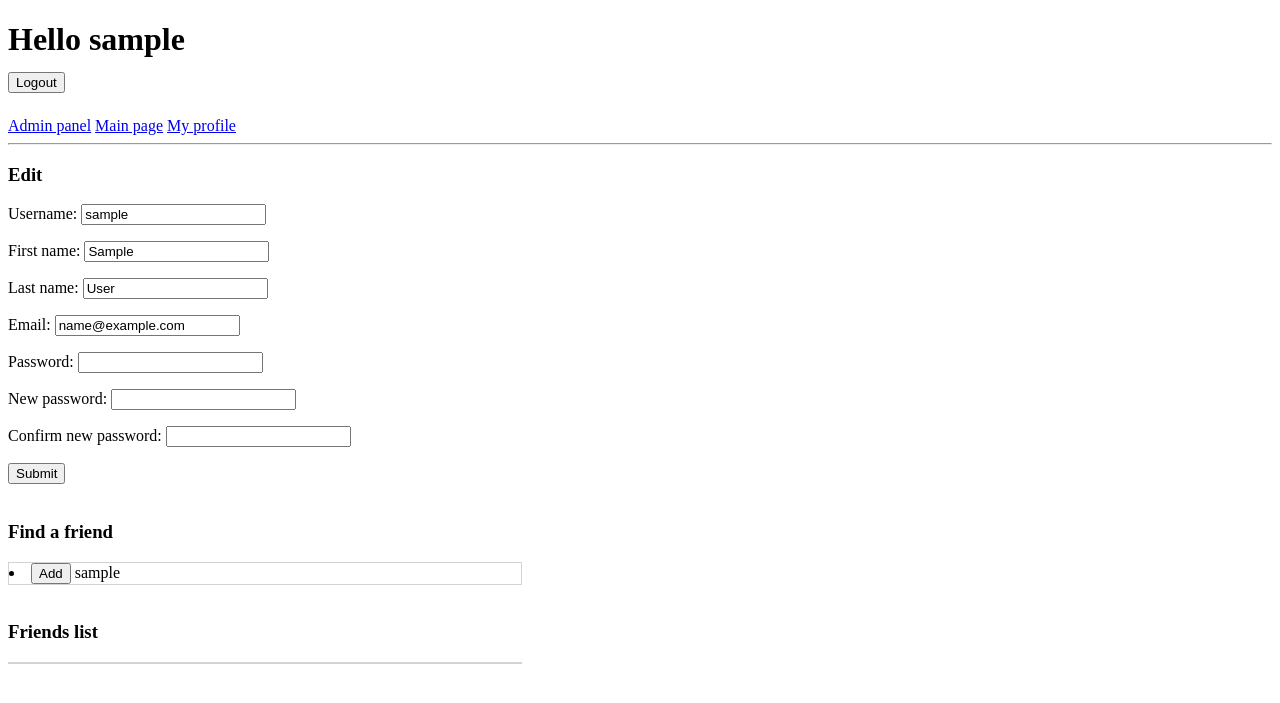
After one commit to Konsyliarz42/messenger, a Django app: page /profile in a window 1280 px wide. The commit adds this page. Shown: the top 703 px of the page. Run offline with Django 3.2, Linux system fonts and the light colour scheme; the visitor is signed in with stand-in values (Sample User, id 1); data comes from the database, SQL or seed files in the repository; some libraries are stand-ins or nearby versions.

Commit message:
Add edit user

```diff
--- a/mysite/messenger/forms.py
+++ b/mysite/messenger/forms.py
@@ -3,6 +3,20 @@ from django.core.validators import validate_email, EmailValidator
 from django.core.exceptions import ValidationError
 
 from .models import User
+
+MESSAGES = {
+    'error': {
+        'username_exist': "This username is already used.",
+        'username_found': "User has not found.",
+        'username_short': "The username must have min. 3 marks.",
+        'email_invalid': "This is not an address e-mail.",
+        'email_exist': "This email is already used.",
+        'password_confirm': "Write two the same passwords.",
+        'password_required': "The password is required.",
+        'password_short': "The password must have min. 8 marks",
+        'password_wrong': "Wrong password."
+    }
+}
 
 class RegisterForm(forms.ModelForm):
 
@@ -22,9 +36,8 @@ class RegisterForm(forms.ModelForm):
             'username': ""
         }
 
-    email = forms.EmailField(error_messages={'invalid': "This is not e-mail."})
+    email = forms.EmailField(error_messages={'invalid': MESSAGES['error']['email_invalid']})
     confirm_password = forms.CharField(widget=forms.PasswordInput)
-
 
     def clean(self):
 
@@ -35,19 +48,19 @@ class RegisterForm(forms.ModelForm):
         confirm_password = cleaned_data.get('confirm_password')
 
         if password != confirm_password:
-            self.add_error('confirm_password', "You have to write two the same passwords.")
+            self.add_error('confirm_password', MESSAGES['error']['password_confirm'])
 
         if len(password) < 8:
-            self.add_error('password', "Password has to min 8 marks.")
+            self.add_error('password', MESSAGES['error']['password_short'])
 
         if User.objects.filter(email=email).all():
-            self.add_error('email', "This e-mail is already in our database.")
+            self.add_error('email', MESSAGES['error']['email_exist'])
 
         if User.objects.filter(username=username).all():
-            self.add_error('username', "This username is already in our database.")
+            self.add_error('username', MESSAGES['error']['username_exist'])
 
         if len(username) < 3:
-            self.add_error('username', "Username has to min 3 marks.")
+            self.add_error('username', MESSAGES['error']['username_short'])
 
 
 class LoginForm(forms.Form):
@@ -64,9 +77,59 @@ class LoginForm(forms.Form):
         user = User.objects.filter(username=username).all()
 
         if not user:
-            self.add_error('username', "We have not founded the user with that name.")
+            self.add_error('username', MESSAGES['error']['username_found'])
         else:
             user = user[0]
 
             if not user.check_password(password):
-                self.add_error('password', "The password is wrong.")
+                self.add_error('password', MESSAGES['error']['password_wrong'])
+
+
+class EditProfileForm(forms.Form):
+
+    username = forms.CharField(max_length=150)
+    first_name = forms.CharField(max_length=150, required=False)
+    last_name = forms.CharField(max_length=150, required=False)
+    email = forms.EmailField(widget=forms.EmailInput, error_messages={'invalid': MESSAGES['error']['email_invalid']})
+    password = forms.CharField(max_length=150, widget=forms.PasswordInput, required=False)
+    new_password = forms.CharField(max_length=150, widget=forms.PasswordInput, required=False)
+    confirm_new_password = forms.CharField(max_length=150, widget=forms.PasswordInput, required=False)
+
+    def __init__(self, user, *args, **kwargs):
+
+        self.user = user
+        super(EditProfileForm, self).__init__(*args, **kwargs)
+
+
+    def clean(self):
+
+        cleaned_data = super(EditProfileForm, self).clean()
+        username = cleaned_data.get('username')
+        email = cleaned_data.get('email')
+        password = cleaned_data.get('password')
+        new_password = cleaned_data.get('new_password')
+        confirm_new_password = cleaned_data.get('confirm_new_password')
+
+
+        if new_password:
+            if new_password != confirm_new_password:
+                self.add_error('confirm_new_password', MESSAGES['error']['password_confirm'])
+
+            if len(new_password) < 8:
+                self.add_error('new_password', MESSAGES['error']['password_short'])
+
+            if not password:
+                self.add_error('password', MESSAGES['error']['password_required'])
+            elif not self.user.check_password(password):
+                self.add_error('password', MESSAGES['error']['password_wrong'])
+
+        if self.user.email != email:
+            if User.objects.filter(email=email).all():
+                self.add_error('email', MESSAGES['error']['email_exist'])
+
+        if self.user.username != username:
+            if User.objects.filter(username=username).all():
+                self.add_error('username', MESSAGES['error']['username_exist'])
+
+            if len(username) < 3:
+                self.add_error('username', MESSAGES['error']['username_short'])
--- a/mysite/messenger/models.py
+++ b/mysite/messenger/models.py
@@ -8,6 +8,7 @@ from datetime import datetime
 class Profile(models.Model):
     user = models.OneToOneField(User, on_delete=models.CASCADE)
     firends = models.JSONField(default=list)
+    description = models.TextField(blank=True)
 
     #--------------------------------
 
--- a/mysite/messenger/templates/index.html
+++ b/mysite/messenger/templates/index.html
@@ -10,67 +10,24 @@
     </head>
 
     <body>
-        <h1>Hello {{ user }}</h1>
+        <h1>
+            Hello {{ user }}
 
-        {% if user.is_authenticated %}
-            <form method="POST">
-                {% csrf_token %}
-                <button name="form" value="logout">Logout</button>
-            </form>
+            {% if user.is_authenticated %}
+                <form method="POST" action="/home">
+                    {% csrf_token %}
+                    <button name="form" value="logout">Logout</button>
+                </form>
+            {% endif %}
+        </h1>
 
-            {% if user.is_superuser %}<a href="/admin/"><button>Admin panel</button></a>{% endif %}
-        {% endif %}
+        <div>
+            {% if user.is_superuser %}<a href="/admin/">Admin panel</a>{% endif %}
+            <a href="/home">Main page</a>
+            <a href="/profile">My profile</a>
+        </div>
 
-        <!--Table of users-->
-        <div style="display: flex; width: 512px; border: 1px solid">
-            <ul style="flex:auto;">
-                <h3>Users</h3>
-                {% for u in users %}
-                    <li>ID: {{ u.id }} | {{ u }}</li>
-                {% endfor %}
-            </ul>
-
-            <hr>
-
-            <ul style="flex:auto;">
-                <h3>Profiles</h3>
-                {% for p in profiles %}
-                    <li>{{ p }}</li>
-                {% endfor %}
-            </ul>
-        </div><br>
-
-        <!--Register and login user-->
-        <div style="display: flex; width: 600px; border: 1px solid">
-            <form method="POST" style="flex:auto; padding: 8px">{% csrf_token %}
-                <h3>Register</h3>
-                {{ r_form.as_p }}
-                <button name="form" value="register">Register</button>
-            </form>
-
-            <hr>
-
-            <form method="POST" style="flex:auto; padding: 8px">{% csrf_token %}
-                <h3>Login</h3>
-                {{ l_form.as_p }}
-                <button name="form" value="login">Login</button>
-            </form>
-        </div><br>
-
-        <!--Friends of current user-->
-        <form method="POST">
-            {% csrf_token %}
-            <input name="user_id" type="number" min="1" value="1">
-            <button name="form" value="add_friend">Add friend</button>
-            <button name="form" value="remove_friend">Remove friend</button>
-        </form>
-
-        <h3>Friends</h3>
-        <ul>
-            {% for friend in user.profile.get_all_friends %}
-                <li>ID: {{ friend.id }} | {{ friend }}</li>
-            {% endfor %}
-        </ul>
+        <hr>
 
         {% block content %}
         {% endblock %}
--- /dev/null
+++ b/mysite/messenger/templates/profile.html
@@ -0,0 +1,47 @@
+{% extends 'index.html' %}
+
+{% block content %}
+
+    <form method="POST">{% csrf_token %}
+        <h3>Edit</h3>
+        {{ form.as_p }}
+        <button name="form" value="edit">Submit</button>
+    </form>
+    <br>
+
+    <h3>Find a friend</h3>
+    <div style="overflow-y: scroll; max-height: 128px; width: 512px; border: 1px solid lightgrey">
+        <form method="POST">
+            {% csrf_token %}
+            <input type="hidden" value="add_friend" name="form">
+
+            {% for u in users %}
+                {% if u in friends %}
+                    <li><button name="user_id" value="{{ u.id }}" disabled>Add</button> {{ u.username }}</li>
+                {% else %}
+                    <li><button name="user_id" value="{{ u.id }}">Add</button> {{ u.username }}</li>
+                {% endif %}
+            {% endfor %}
+        </form>
+    </div>
+
+    <br>
+
+    <h3>Friends list</h3>
+    <div style="overflow-y: scroll; max-height: 256px; width: 512px; border: 1px solid lightgrey">
+        {% for f in friends %}
+            <div style="border: 1px solid; margin: 8px; padding: 8px">
+                <strong>Username: </strong>{{ f.username }}<br>
+                <strong>Description: </strong>{{ f.profile.description }}<br>
+                <small>ID: {{ f.id }}</small>
+
+                <form method="POST">
+                    {% csrf_token %}
+                    <input type="hidden" value="remove_friend" name="form">
+                    <button name="user_id" value="{{ f.id }}">Remove</button>
+                </form>
+            </div>
+        {% endfor %}
+    </div>
+
+{% endblock %}
--- a/mysite/messenger/urls.py
+++ b/mysite/messenger/urls.py
@@ -4,4 +4,6 @@ from . import views
 
 urlpatterns = [
     path('', views.index, name='index'),
+    path('home', views.index, name='index'),
+    path('profile', views.profile, name='profile')
 ]
--- a/mysite/messenger/views.py
+++ b/mysite/messenger/views.py
@@ -1,11 +1,13 @@
 from django.shortcuts import render
-from django.contrib.auth import login, authenticate, logout
+from django.contrib.auth import login, authenticate, logout, update_session_auth_hash
+from django.contrib.auth.decorators import login_required
 
 from .models import User, Profile
-from .forms import RegisterForm, LoginForm
+from .forms import RegisterForm, LoginForm, EditProfileForm
 
 TEMPLATES = {
-    'index': "index.html"
+    'index': "home.html",
+    'profile': 'profile.html'
 }
 
 def index(request):
@@ -51,6 +53,49 @@ def index(request):
         if form_variant == 'logout':
             logout(request)
 
+    context = {
+        'users': User.objects.all(),
+        'profiles': Profile.objects.all(),
+        'r_form': r_form,
+        'l_form': l_form
+    }
+
+    return render(request, TEMPLATES['index'], context)
+
+@login_required
+def profile(request):
+    form = EditProfileForm(request.user, initial={
+        'username': request.user.username,
+        'first_name': request.user.first_name,
+        'last_name': request.user.last_name,
+        'email': request.user.email
+    })
+
+    if request.method == 'POST':
+        form_variant = request.POST.get('form')
+
+        # Edit user
+        if form_variant == 'edit':
+            form = EditProfileForm(request.user, request.POST)
+
+            if form.is_valid():
+                user = request.user
+                user.first_name = request.POST.get('first_name')
+                user.last_name = request.POST.get('last_name')
+                user.email = request.POST.get('email')
+                user.set_password(request.POST.get('new_password'))
+                user.save()
+
+                update_session_auth_hash(request, user)
+
+                user = authenticate(request,
+                    username=request.POST.get('username'),
+                    password=request.POST.get('new_password')
+                )
+
+                if user:
+                    login(request, user)
+
         # Add friend
         if form_variant == 'add_friend':
             profile = request.user.profile
@@ -65,9 +110,8 @@ def index(request):
 
     context = {
         'users': User.objects.all(),
-        'profiles': Profile.objects.all(),
-        'r_form': r_form,
-        'l_form': l_form
+        'friends': request.user.profile.get_all_friends(),
+        'form': form
     }
 
-    return render(request, TEMPLATES['index'], context)
+    return render(request, TEMPLATES['profile'], context)
```
Also changed, not shown: mysite/messenger/templates/home.html (added, +41 -0 lines), mysite/messenger/migrations/0003_auto_20210506_1531.py (added).
